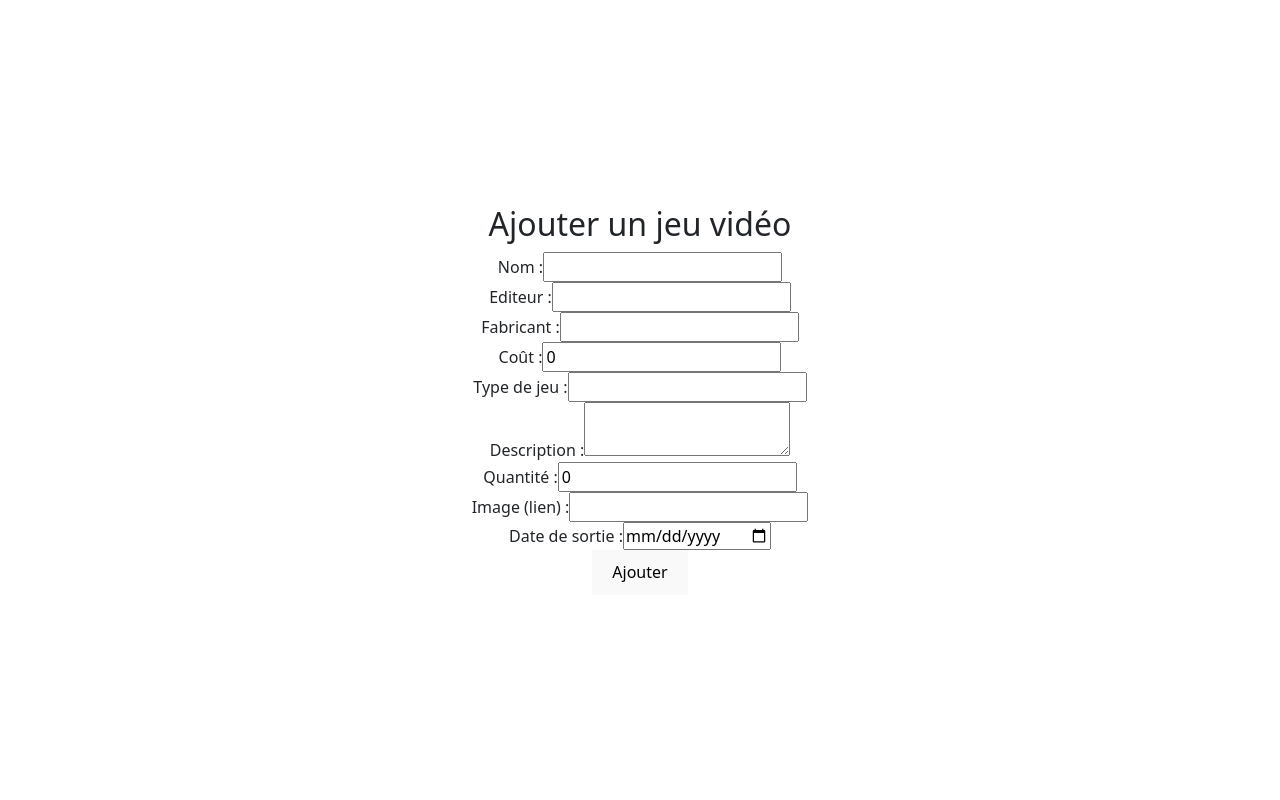
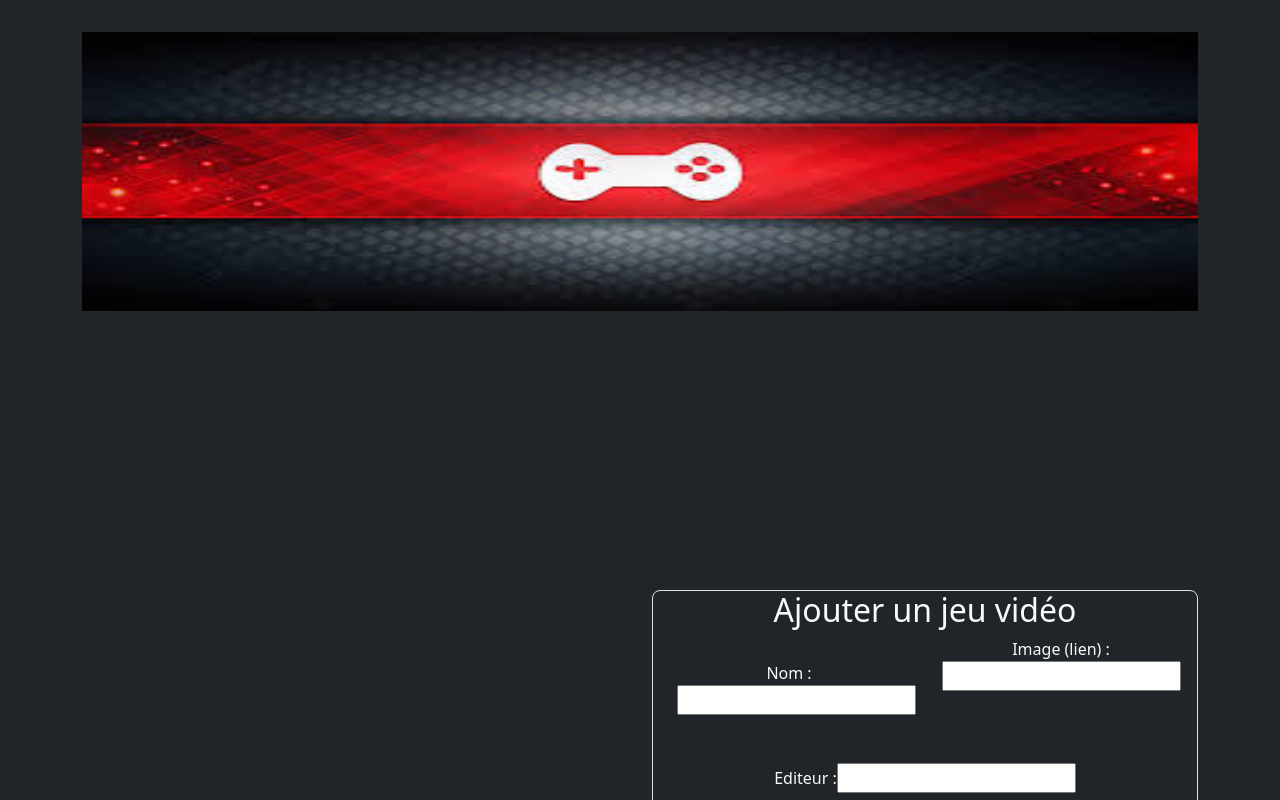
Before and after one commit to LADsy8/appweb-trpr01, a Vue app: page / in a window 1280 px wide. Shown: the top 800 px of the page. Built offline with nearby package versions, Linux system fonts and the light colour scheme.

Commit message:
0.1.1: Ajout de la banniere et ajout du dark

```diff
--- a/index.html
+++ b/index.html
@@ -5,12 +5,11 @@
   <meta charset="UTF-8" />
   <link rel="icon" type="image/svg+xml" href="/appweb-trpr01/vite.svg" />
   <meta name="viewport" content="width=device-width, initial-scale=1.0" />
-  <title>Travail Pratique 1
-  </title>
+  <title>Travail Pratique 1</title>
 </head>
 
-<body>
-  <div id="app"></div>
+<body class="bg-dark">
+  <div id="app" class="container text-light"></div>
   <script type="module" src="./src/scripts/main.ts"></script>
 
 </body>
--- a/src/App.vue
+++ b/src/App.vue
@@ -3,13 +3,21 @@ import VideoGameForm from "./components/VideoGameForm.vue";
 </script>
 
 <template>
-    <div>
+    <div class="container ">
+        <div class="row">
+            <div class="col-12">
+                <img src="./assets/images/BannersiteTP1AppWeb.jpg" class="img-fluid w-100 h-50">
+            </div>
+            <div class="col-6">
+            </div>
+            <div class="col-6 align-self-center">
+                <VideoGameForm />
+            </div>
 
-    </div>
-    <div class="container">
-        <VideoGameForm> </VideoGameForm>
+        </div>
     </div>
 </template>
 
+
 <style scoped>
 </style>
--- a/src/components/VideoGameForm.vue
+++ b/src/components/VideoGameForm.vue
@@ -10,59 +10,65 @@ export default defineComponent({
 </script>
 
 <template>
-  <div>
+  <div class="container border rounded-3">
     <h2>Ajouter un jeu vidéo</h2>
-    <form @submit.prevent="handleSubmit">
-      <div>
+    <form @submit.prevent="handleAdd">
+      <div class="row">
+      <div class="col-6 p-4">
         <label>Nom :</label>
-        <input v-model="form.name" type="text" />
+        <input v-model="form.name" type="text" placeholder=""/>
         <span v-if="errors.name" class="error">{{ errors.name }}</span>
       </div>
 
-      <div>
+      <div class="col-6">
+        <label>Image (lien) :</label>
+        <input v-model="form.imgLink" type="text" placeholder="" />
+      </div>
+
+      <div class="col p-4">
         <label>Editeur :</label>
         <input v-model="form.publisher" type="text" />
       </div>
 
-      <div>
+      <div class="col p-4">
         <label>Fabricant :</label>
         <input v-model="form.maker" type="text" />
       </div>
 
-      <div>
+      <div class="col-12 p-4">
+        <label class="">Description :</label>
+        <textarea v-model="form.desc"></textarea>
+      </div>
+
+
+      <div class="col p-4">
         <label>Coût :</label>
         <input v-model="form.price" type="number" min="0" />
         <span v-if="errors.price" class="error">{{ errors.price }}</span>
       </div>
 
-      <div>
+      <div class="col p-4">
         <label>Type de jeu :</label>
         <input v-model="form.gameType" type="text" />
         <span v-if="errors.gameType" class="error">{{ errors.gameType }}</span>
       </div>
 
-      <div>
-        <label>Description :</label>
-        <textarea v-model="form.desc"></textarea>
-      </div>
-
-      <div>
+      <div class="col p-4">
         <label>Quantité :</label>
         <input v-model.number="form.quantity" type="number" min="0" />
         <span v-if="errors.quantity" class="error">{{ errors.quantity }}</span>
       </div>
 
-      <div>
-        <label>Image (lien) :</label>
-        <input v-model="form.imgLink" type="text" />
+      <div class="col p-4">
+        <label>Date de sortie :</label>
+        <input v-model="form.releaseDate" type="date" />
+
       </div>
 
-      <div>
-        <label>Date de sortie :</label>
-        <input v-model="form.releaseDate" type="date" />
-      </div>
-
+      <div class="col-12">
       <button type="submit">Ajouter</button>
+    </div>
+    </div>
     </form>
   </div>
 </template>
--- a/src/scripts/VideoGameValidation.ts
+++ b/src/scripts/VideoGameValidation.ts
@@ -20,7 +20,7 @@ export function useVideoGameForm() {
   const validateForm = () => {
 
     errors.name = form.name.trim() ? '' : 'Le nom est requis.';
-    errors.price = form.price > 0 ? '' : 'Le jeu doit avoir un prix valide.';
+    errors.price = form.price >= 0 ? '' : 'Le jeu doit avoir un prix valide.';
     errors.gameType = form.gameType.trim() ? '' : 'Le type de jeu est requis.';
     errors.quantity = form.quantity > -1 ? '' : 'La quantité doit être un nombre supérieur à -1.';
 
@@ -28,7 +28,7 @@ export function useVideoGameForm() {
     return !errors.name && !errors.quantity && !errors.gameType && !errors.price;
   };
 
-  const handleSubmit = () => {
+  const handleAdd = () => {
     if (validateForm()) {
       game.value.push({ ...form });
       form.name = '';
@@ -43,5 +43,5 @@ export function useVideoGameForm() {
     }
   };
 
-  return { form, errors, game, handleSubmit };
+  return { form, errors, game, handleAdd };
 }
```
Also changed, not shown: src/components/VideoGameList.vue (added, +9 -0 lines), src/assets/images/BannersiteTP1AppWeb.jpg (added).
